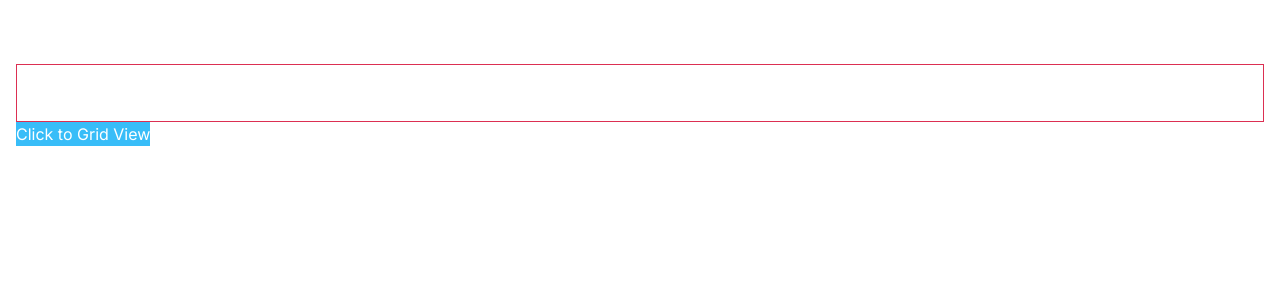
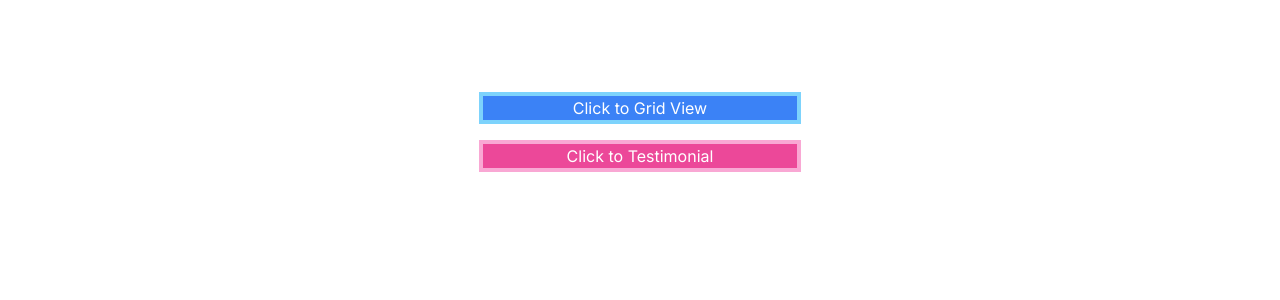
Before and after one commit to Rithik2211/todo-typescript, a Next.js app in the folder next-typescript/: page / in a window 1280 px wide. Shown: the top 300 px of the page. Built offline with nearby package versions, Linux system fonts and the light colour scheme.

Commit message:
"Deleted card/page.tsx, modified page.tsx to add new buttons and removed ProductCard import, updated tailwind.config.ts to add new font family and colors"

```diff
--- /dev/null
+++ b/next-typescript/app/Practice/Testimonial/page.tsx
@@ -0,0 +1,13 @@
+import Link from 'next/link'
+import React from 'react'
+
+const Testimonial = () => {
+  return (
+    <div className='text-center py-10 font-Poppins'>
+        <h5 className='text-4xl'>Testimonials</h5>
+        <Link href={'/'}> Click to Exit</Link>
+    </div>
+  )
+}
+
+export default Testimonial
--- a/next-typescript/app/card/page.tsx
+++ b/next-typescript/app/Practice/card/page.tsx
@@ -11,7 +11,7 @@ function TailwindCss() {
   return (
     <div className='h-screen w-full flex justify-center items-center p-6'>
         <div className='grid grid-cols-1 sm:grid-cols-2 md:grid-cols-4 lg:grid-cols-8 xl:grid-cols-10 grid-rows-8 h-full w-full gap-4'>
-          <div className='col-span-1 sm:col-span-2 md:col-span-2 lg:col-span-4 xl:col-span-6 row-span-1 sm:row-span-2 md:row-span-2 lg:row-span-6 xl:row-span-6 bg-indigo-400 rounded-3xl flex justify-center items-center'>Feature</div>
+          <div className='col-span-1 sm:col-span-2 md:col-span-2 lg:col-span-4 xl:col-span-6 row-span-2 sm:row-span-2 md:row-span-2 lg:row-span-6 xl:row-span-6 bg-indigo-400 rounded-3xl flex justify-center items-center'>Feature</div>
           <div className='col-span-1 sm:col-span-2 md:col-span-2 lg:col-span-3 xl:col-span-3 row-span-1 lg:row-span-2 xl:row-span-2 bg-indigo-400 rounded-3xl flex justify-center items-center'>Artist</div>
           <div className='col-span-1 sm:col-span-2 md:col-span-2 lg:col-span-1 xl:col-span-1 row-span-1 lg:row-span-2 xl:row-span-2 bg-indigo-400 rounded-3xl flex justify-center items-center'>Photos</div>
           <div className='col-span-1 sm:col-span-2 md:col-span-4 lg:col-span-2 xl:col-span-2 row-span-1 md:row-span-2 lg:row-span-4 xl:row-span-4 bg-indigo-400 rounded-3xl flex justify-center items-center'>ArtWork 1</div>
--- a/next-typescript/app/page.tsx
+++ b/next-typescript/app/page.tsx
@@ -1,18 +1,19 @@
 import Link from "next/link";
-import ProductCard from "./components/ProductCard";
-import styles from './page.module.css';
+// import ProductCard from "./components/ProductCard";
+// import styles from './page.module.css';
 
 export default function Home() {
   return (
-    <main>
-      <Link href="/users"> Click to Navigate </Link>
-      <ProductCard />
-      <div className={styles.card}>
-        <h1>New component</h1>
+    <main className="flex justify-center p-6 gap-2">
+      <div className='flex flex-col gap-6 p-2'>
+        <h1>Welcome to Practicing Tailwind and  Next! </h1>
+        <button className='ring-4 ring-sky-300 bg-blue-500 '>
+          <Link href="/Practice/card"> Click to Grid View </Link>
+        </button>
+        <button className='ring-4 ring-pink-300 bg-pink-500 '>
+          <Link href="/Practice/Testimonial"> Click to Testimonial </Link>
+        </button>
       </div>
-      <button className='bg-sky-400 hover:bg-sky-500 '>
-        <Link href="/card"> Click to Grid View </Link>
-      </button>
     </main>
   );
 }
--- a/next-typescript/tailwind.config.ts
+++ b/next-typescript/tailwind.config.ts
@@ -13,6 +13,14 @@ const config: Config = {
         "gradient-conic":
           "conic-gradient(from 180deg at 50% 50%, var(--tw-gradient-stops))",
       },
+      fontFamily:{
+        Poppins : "poppins"
+      },
+      colors : {
+        dark_purple : "#000235",
+        btn_primary : "#7e7ee3",
+        heading_color : "#abd9d9"
+      }
     },
   },
   plugins: [],
```
